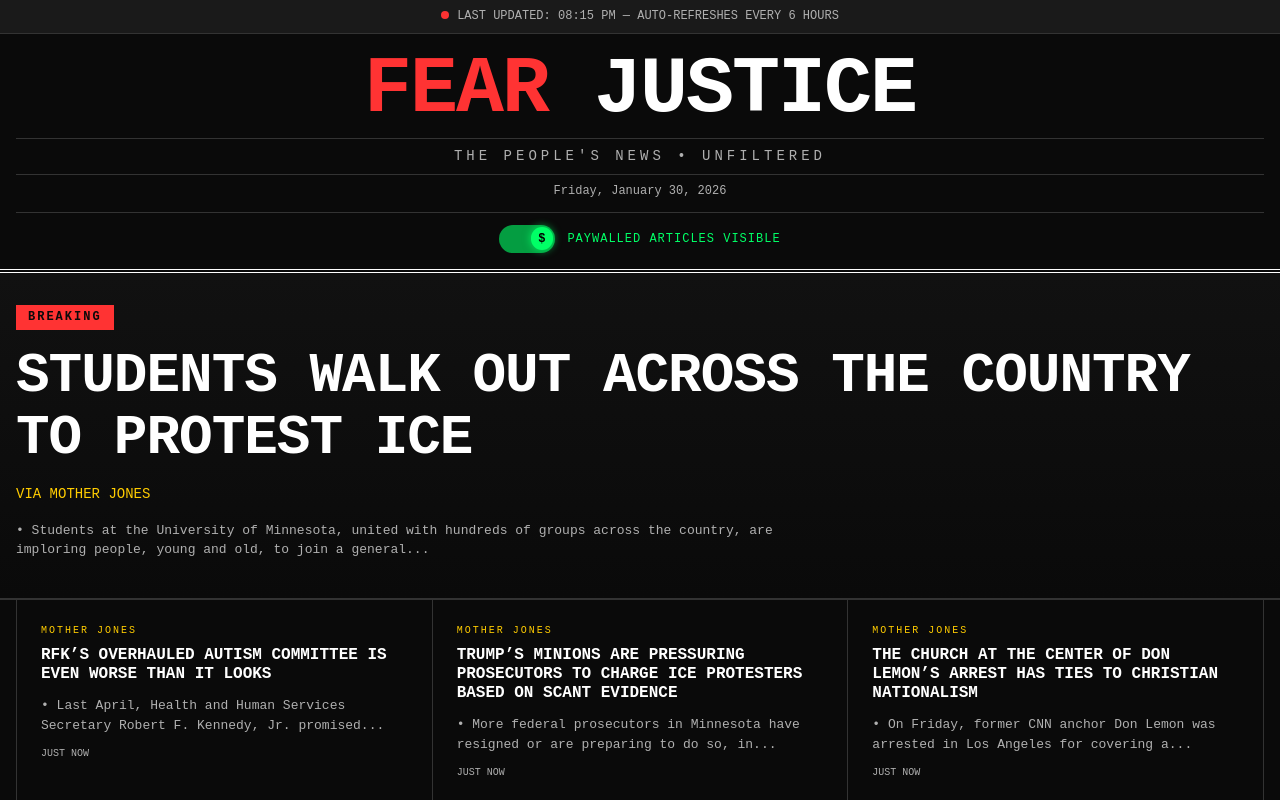
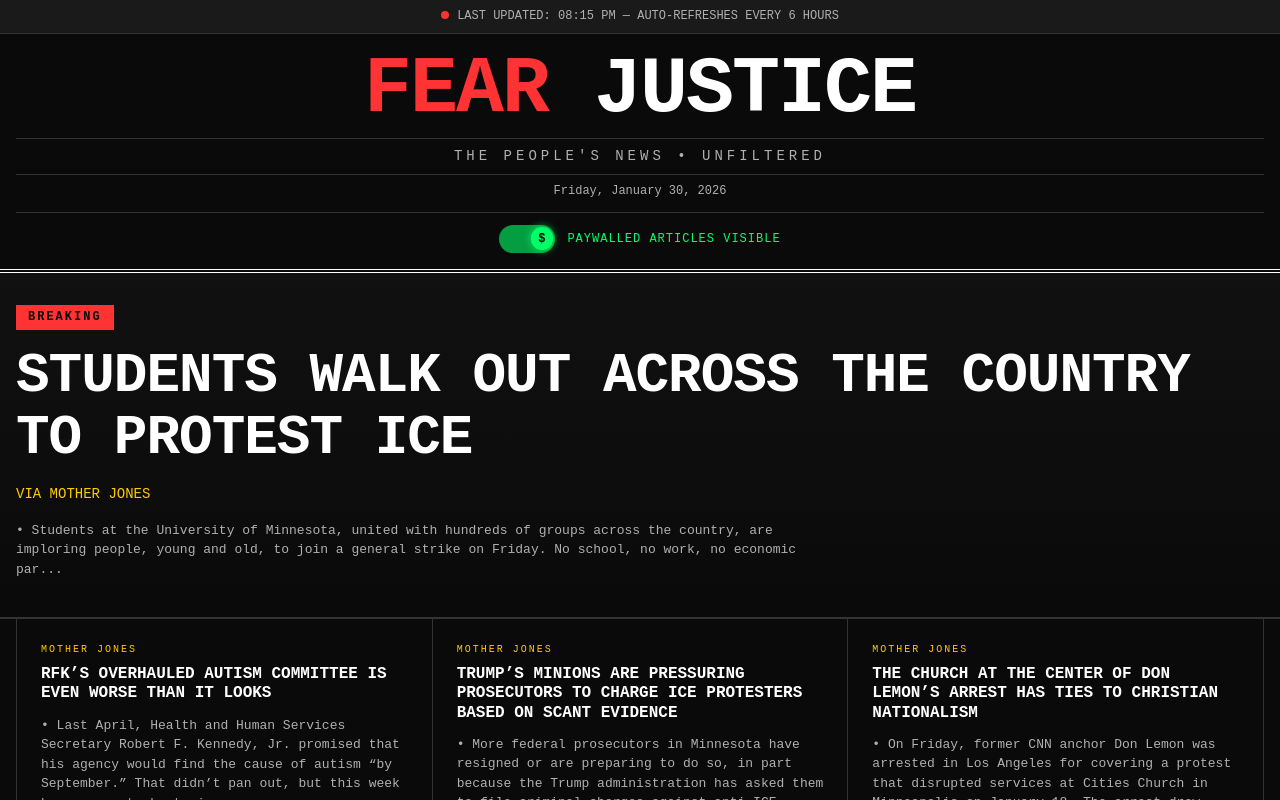
Before and after one commit to gsyamada/fearjustice, a Next.js app: page / in a window 1280 px wide. Shown: the top 800 px of the page. Built offline with nearby package versions, Linux system fonts and the light colour scheme.

Commit message:
Remove truncation, make Gemini generate shorter bullets (60 char max)
Amp-Thread-ID: https://ampcode.com/threads/T-019c105f-a630-7556-94c7-4be0d43fb163
Co-authored-by: Amp <amp@ampcode.com>

```diff
--- a/app/page.tsx
+++ b/app/page.tsx
@@ -52,25 +52,14 @@
   return `${diffDays} days ago`
 }
 
-function truncateAtWord(text: string, maxLength: number): string {
-  if (text.length <= maxLength) return text
-  const truncated = text.slice(0, maxLength)
-  const lastSpace = truncated.lastIndexOf(' ')
-  if (lastSpace > maxLength * 0.6) {
-    return truncated.slice(0, lastSpace) + '...'
-  }
-  return truncated + '...'
-}
-
 function SummaryBlock({ summary, isHeadline = false }: { summary: string, isHeadline?: boolean }) {
   const lines = summary.split('\n').filter(line => line.trim())
   const bulletLimit = isHeadline ? 3 : 2
-  const charLimit = isHeadline ? 150 : 85
 
   return (
     <div className="article-summary">
       {lines.slice(0, bulletLimit).map((line, i) => (
-        <p key={i}>{truncateAtWord(line, charLimit)}</p>
+        <p key={i}>{line}</p>
       ))}
     </div>
   )
--- a/scripts/update-news.js
+++ b/scripts/update-news.js
@@ -148,12 +148,14 @@
   try {
     const model = genAI.getGenerativeModel({ model: 'gemini-1.5-flash' });
 
-    const prompt = `You are a hard-hitting leftist news editor. Summarize this news story in exactly 2 short, punchy bullet points for a Gen Z audience. Each bullet must be under 80 characters. Be direct, emphasize systemic issues. No fluff.
+    const prompt = `You are a hard-hitting leftist news editor. Summarize this news story in exactly 2 ultra-short bullet points for a Gen Z audience. STRICT LIMIT: each bullet must be under 60 characters total including the bullet point. Be punchy and direct.
 
 Title: ${article.title}
 Content: ${article.content.slice(0, 2000)}
 
-Format: exactly 2 bullet points, each on its own line starting with •. Keep each bullet under 80 characters.`;
+Format: exactly 2 bullets starting with •. MAXIMUM 60 characters per bullet. Example length:
+• This is about the right length for a bullet
+• Keep it short and impactful like this`;
 
     const result = await model.generateContent(prompt);
     const summary = result.response.text();
```
